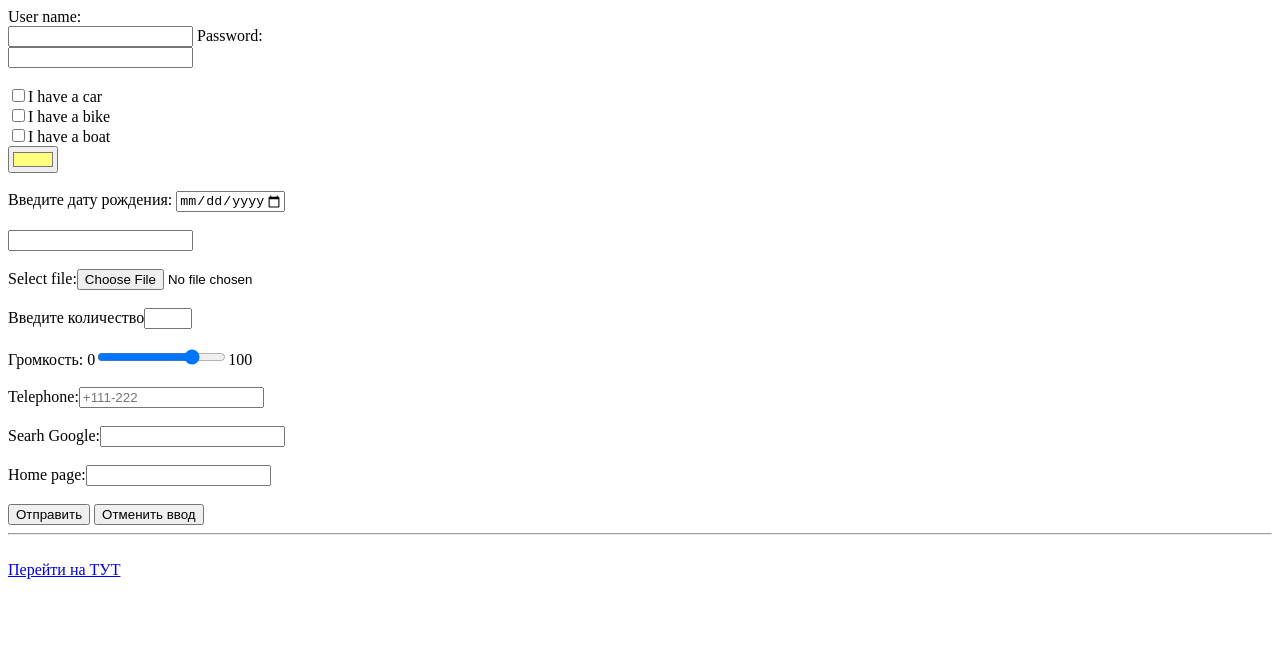
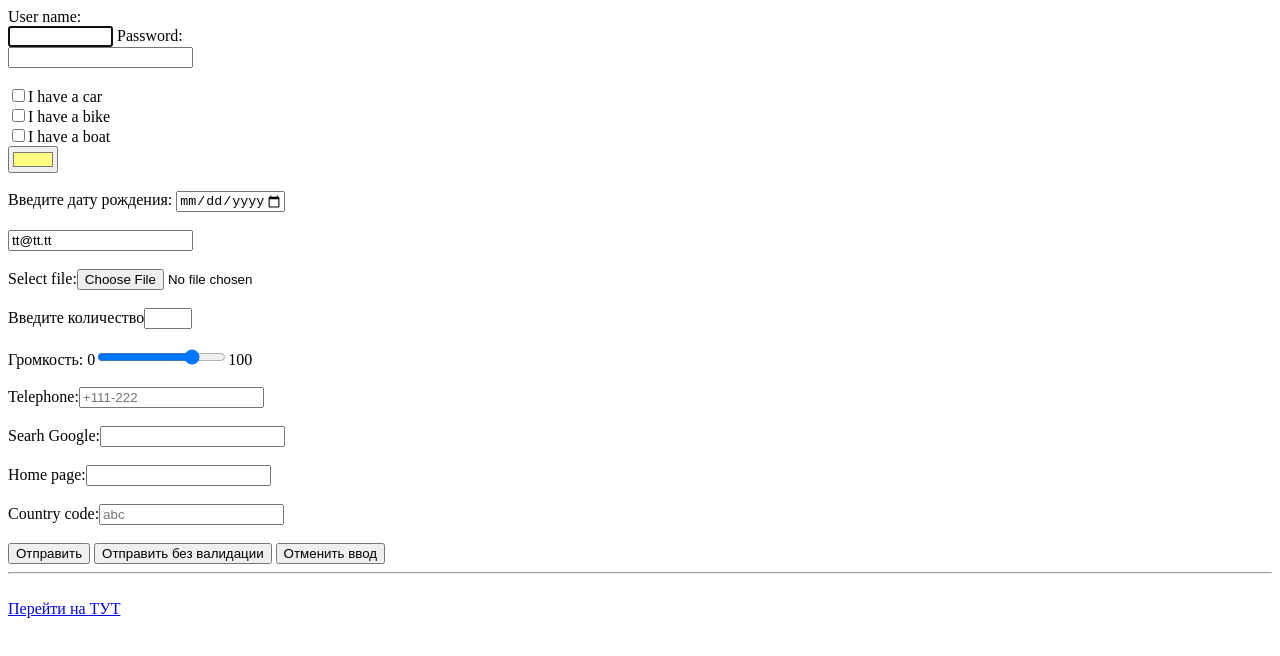
Before and after one commit to SergeySalimov/ClassWork, a plain HTML site: page lesson-6/form-2.html in a window 1280 px wide. Drawn offline with Linux system fonts and the light colour scheme.

Commit message:
feat(form-2.html): start part 2 lesson 6

```diff
--- a/lesson-6/form-2.html
+++ b/lesson-6/form-2.html
@@ -5,9 +5,15 @@
   <title>Form 2</title>
 </head>
 <body>
-<form action="http://fe.it-academy.by/TestForm.php" method="get">
+<form action="http://fe.it-academy.by/TestForm.php" method="get"
+      autocomplete="on">
+  <!--novalidate>-->
   User name:<br/>
-  <input type="text" name="Username"/>
+  <input type="text"
+         name="Username"
+         maxlength="9"
+         size="10"
+         autofocus/>
   Password:<br/>
   <input type="password" name="Psw"/><br/><br/>
   <input type="checkbox"
@@ -26,7 +32,9 @@
            value="boat"/>I have a boat</label>
   <br/>
 
-  <input type="color" name="favorite-color" value="#ffff80"/>
+  <input type="color"
+         name="favorite-color"
+         value="#ffff80"/>
   <br/><br/>
   Введите дату рождения:
   <input type="date"
@@ -34,7 +42,7 @@
          min="1980-01-01"
          max="2020-01-01"/>
   <br/><br/>
-  <input type="email" name="email"/>
+  <input type="email" name="email" value="tt@tt.tt" readonly/>
   <br/><br/>
   Select file:<input type="file" name="My-file">
   <br/><br/>
@@ -49,14 +57,26 @@
   Telephone:<input type="phone"
                    pattern="\+[0-9]{3}-[0-9]{3}"
                    name="phone"
-                   placeholder="+111-222"/>
+                   placeholder="+111-222"
+                   title="Format +111-222"
+                   required/>
   <br/><br/>
   Searh Google:<input type="search" name="gougle-searh"/>
   <br/><br/>
   Home page:<input type="url" name="home-page">
   <br/><br/>
+  Country code:<input type="text"
+                      name="country-code"
+                      pattern="[a-zA-z]{3}"
+                      title="Three letters code"
+                      placeholder="abc">
+  <br/><br/>
 
   <input type="submit" value="Отправить" formtarget="_blank"/>
+  <input type="submit"
+         value="Отправить без валидации"
+         formnovalidate
+         formtarget="_blank"/>
   <input type="reset" value="Отменить ввод"/>
 </form>
 
```
